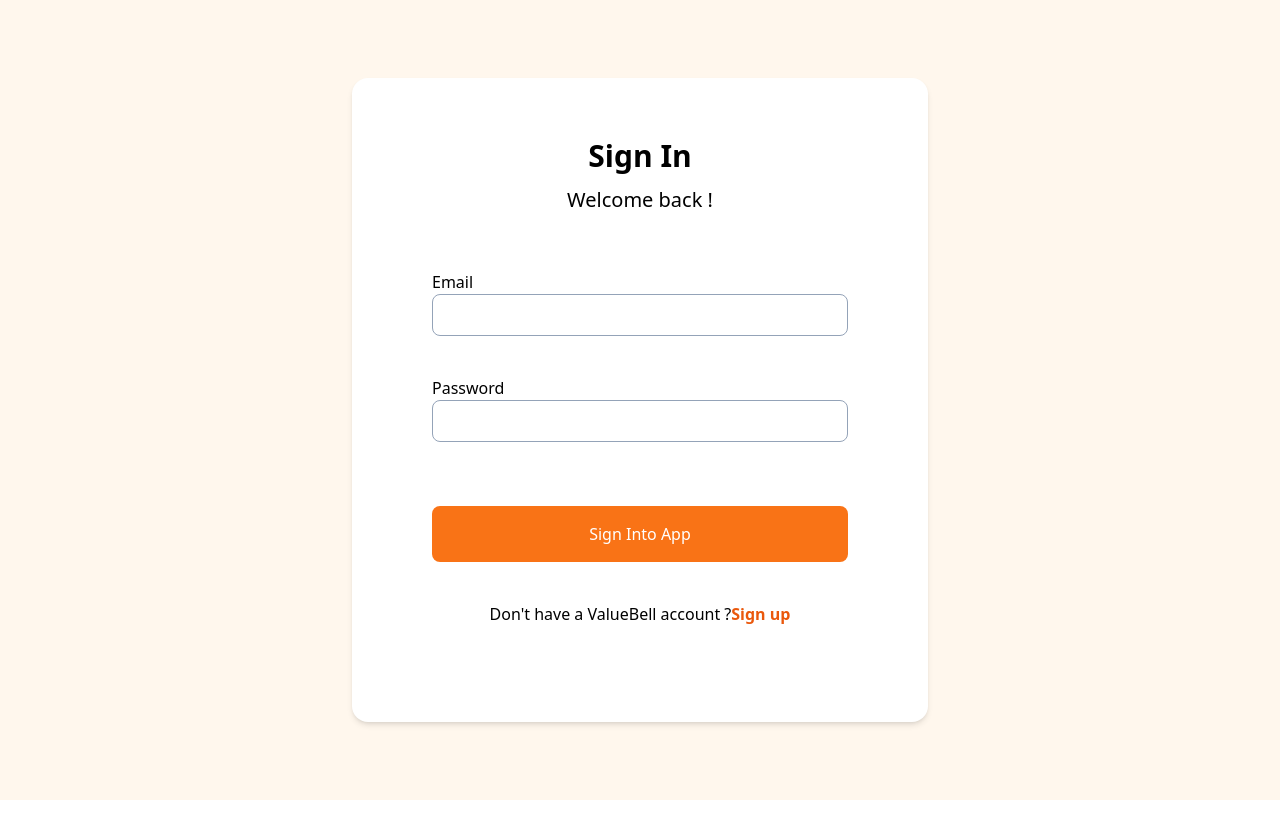
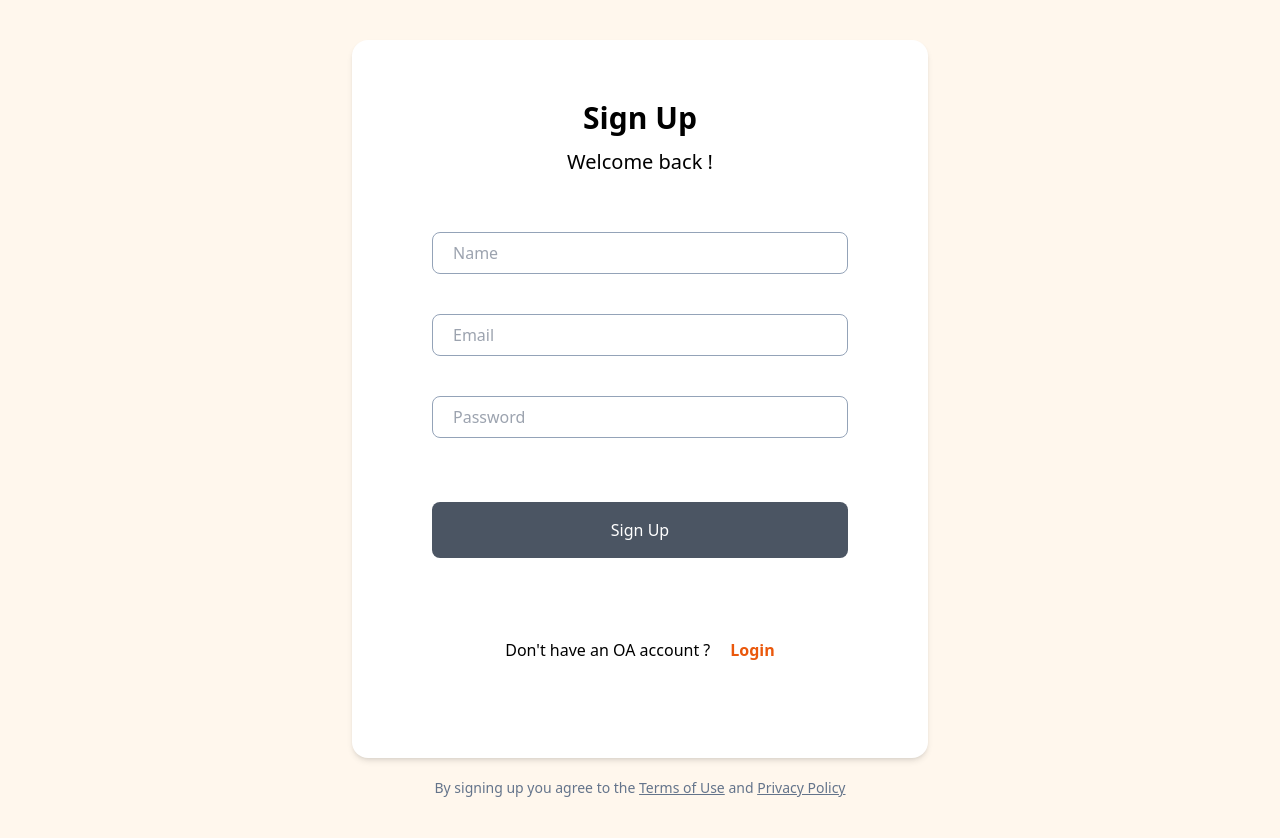
Before and after one commit to paapahagan/hr-project, a React (Vite) app: page / in a window 1280 px wide. Before the commit the page ends 800 px from the top, so only its background shows below. Built offline with nearby package versions, Linux system fonts and the light colour scheme.

Commit message:
feat: signup error msg

```diff
--- a/src/App.jsx
+++ b/src/App.jsx
@@ -4,8 +4,8 @@
 export function App() {
   return (
     <div className="App">
-      {/* <SignUpContainer /> */}
-      <LoginContainer />
+      <SignUpContainer />
+      {/* <LoginContainer /> */}
     </div>
   );
 }
--- a/src/features/Authentication/signup/signup-component.jsx
+++ b/src/features/Authentication/signup/signup-component.jsx
@@ -42,7 +42,10 @@
                 required
                 className="border border-slate-400 focus:ring focus:ring-orange-500 focus:outline-none rounded-lg px-5  lg: py-2"
               />
-              <p className="text-red-600">{props.errors.password?.message}</p>
+              <p className="text-red-600">
+                {props.errors.password?.message}
+                {props.errorMessage}
+              </p>
             </div>
             <div className=" grid gap-y-5 mt-10 mb-10 lg:mt-16 ">
               <button
--- a/src/features/Authentication/signup/signup-container.jsx
+++ b/src/features/Authentication/signup/signup-container.jsx
@@ -1,4 +1,4 @@
-import React from "react";
+import React, { useState } from "react";
 import { useForm } from "react-hook-form";
 import { yupResolver } from "@hookform/resolvers/yup";
 import * as yup from "yup";
@@ -34,9 +34,10 @@
       await signup(data.email, data.password);
       reset();
     } catch (error) {
-      console.log(error);
+      setErrorMessage(error.message);
     }
   };
+  const [errorMessage, setErrorMessage] = useState("");
 
   return (
     <div>
@@ -47,6 +48,7 @@
         isValid={isValid}
         isSubmitting={isSubmitting}
         trigger={trigger}
+        errorMessage={errorMessage}
       />
     </div>
   );
```
